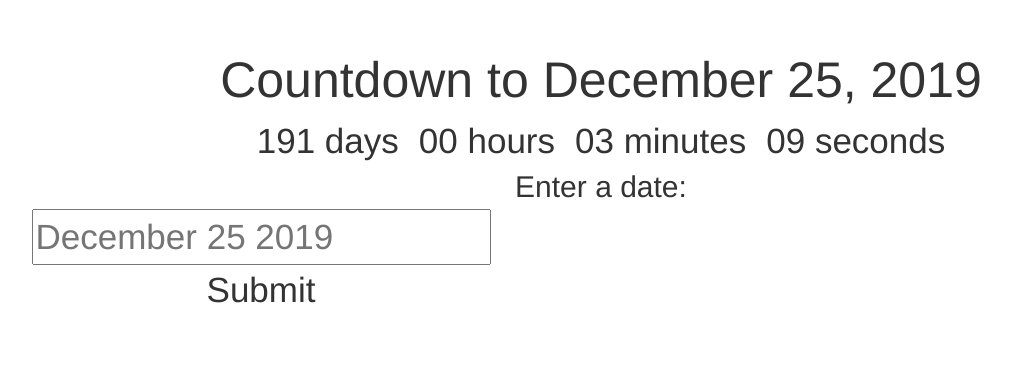
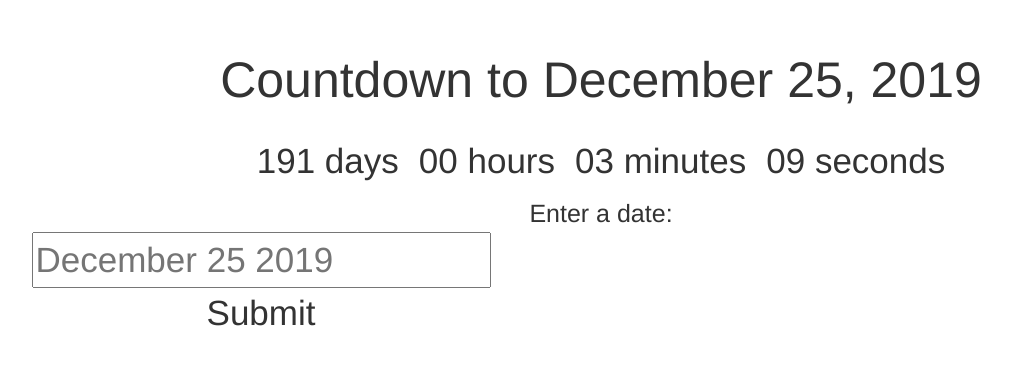
Before and after one commit to brienmizell/portfolio, a React (Create React App) app in the folder src/components/projects/dateCountdown/: page /pictures in a window 1280 px wide. Shown: the part 211-576 px from the top of the page, without its empty margins (39-1050 px from the left). Built offline with nearby package versions, Linux system fonts and the light colour scheme.

Commit message:
Adding more styling to countdown and added an image.

```diff
--- a/src/components/projects/dateCountdown/src/App.css
+++ b/src/components/projects/dateCountdown/src/App.css
@@ -1,18 +1,22 @@
 .App {
   text-align: center;
   font-size: 35px;
-  margin-top: 20%;
+  padding: 20% 0;
 }
 
 .App-title {
   font-size: 50px;
+  padding-bottom: 10px;
+}
+.main-clock {
+  display: flex;
+  justify-content: center;
 }
 
 .Clock-days,
 .Clock-hours,
 .Clock-minutes,
 .Clock-seconds {
-  display: inline;
   margin: 10px;
 }
 
--- a/src/components/projects/dateCountdown/src/App.js
+++ b/src/components/projects/dateCountdown/src/App.js
@@ -32,7 +32,7 @@ class App extends Component {
               this.setState({ newDeadline: event.target.value })
             }
           >
-            <div className="ui form" style={{ fontSize: "30px" }}>
+            <div className="ui form" style={{ fontSize: "25px" }}>
               Enter a date:{" "}
             </div>
             <div className="ui large action input" style={{ width: "600px" }}>
--- a/src/components/projects/dateCountdown/src/Clock.js
+++ b/src/components/projects/dateCountdown/src/Clock.js
@@ -35,7 +35,7 @@ class Clock extends Component {
 
   render() {
     return (
-      <div>
+      <div className="main-clock">
         <div className="Clock-days">{this.leading0(this.state.days)} days</div>
         <div className="Clock-hours">
           {this.leading0(this.state.hours)} hours
```
Also changed, not shown: public/index.html (+1 -6 lines), src/images/countdown.png (added).
